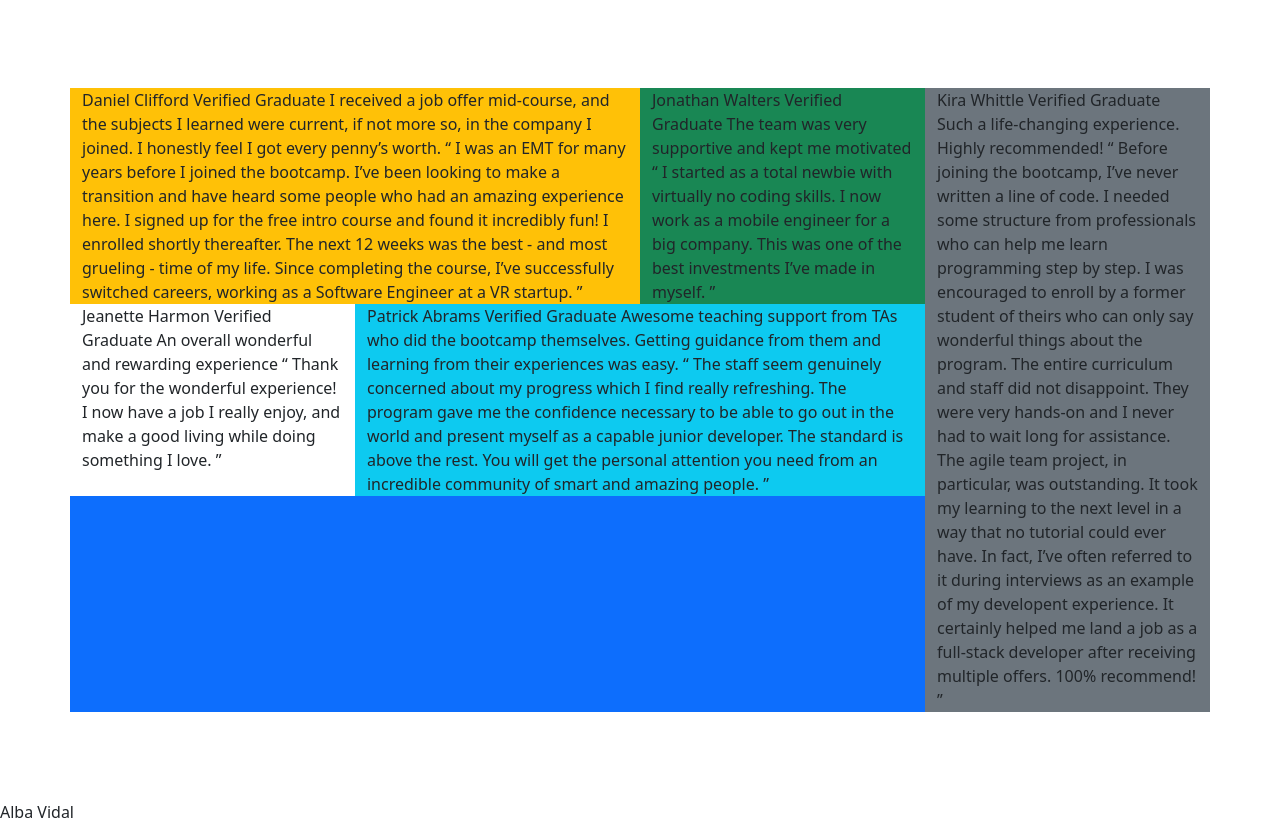
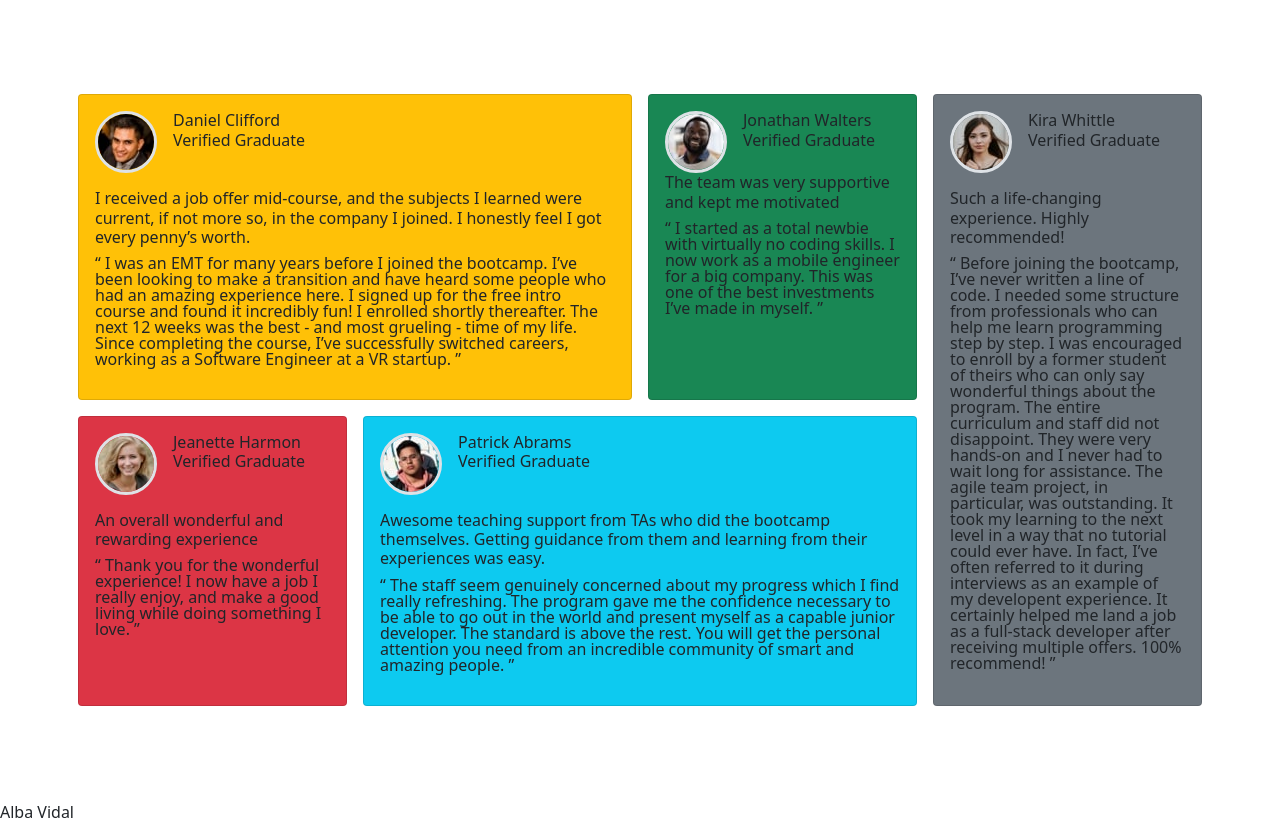
Before and after one commit to albavidalm/Testimonials-grid-section, a website: page index.html in a window 1280 px wide. Drawn offline with nearby package versions, Linux system fonts and the light colour scheme.

Commit message:
Add layout in CSS

```diff
--- a/index.html
+++ b/index.html
@@ -13,55 +13,126 @@
   <main class="container d-flex justify-content-center align-items-center vh-100">
     <div class="row">
       <!-- Left grid -->
-      <div class="col-12 col-lg-9 bg-primary">
+      <div class="col-12 col-lg-9">
         <div class="row">
-          <div class="col-12 col-lg-8 bg-warning">
-            Daniel Clifford
-            Verified Graduate
+
+
+          <div class="col-12 col-lg-8 p-2">
+            <article class="card h-100 bg-warning">
+              <div class="card-body">
+                <div class="d-flex mb-3">
+                  <img src="./images/image-daniel.jpg" alt="Daniel Clifford" class="border border-secundary border-3 rounded-circle">
+                  <div class="ps-3">
+                    <h6 class="m-0 h6">Daniel Clifford</h6>
+                    <p class="m-0 h6">Verified Graduate</p>
+                  </div>
+                </div>
+                <div>
+                  <p class="h6">
                     I received a job offer mid-course, and the subjects I learned were current, if not more so,
                     in the company I joined. I honestly feel I got every penny’s worth.
+                  </p>
+                  <p class="fs-6 lh-1">
                     “ I was an EMT for many years before I joined the bootcamp. I’ve been looking to make a
                     transition and have heard some people who had an amazing experience here. I signed up
                     for the free intro course and found it incredibly fun! I enrolled shortly thereafter.
                     The next 12 weeks was the best - and most grueling - time of my life. Since completing
                     the course, I’ve successfully switched careers, working as a Software Engineer at a VR startup. ”
+                  </p>
                 </div>
-          <div class="col-12 col-lg-4 bg-success">
-            Jonathan Walters
-            Verified Graduate
-            The team was very supportive and kept me motivated
+
+              </div>
+            </article>
+          </div>
+
+          <div class="col-12 col-lg-4 p-2">
+            <article class="card h-100 bg-success">
+              <div class="card-body mb-3">
+                <div class="d-flex">
+                  <img src="./images/image-jonathan.jpg" alt="Jonathan Walters" class="border border-secundary border-3 rounded-circle">
+                  <div class="ps-3">
+                    <h6 class="m-0 h6">Jonathan Walters</h6>
+                    <p class="m-0 h6">Verified Graduate</p>
+                  </div>
+                </div>
+                <div>
+                  <p class="h6">The team was very supportive and kept me motivated</p>
+                  <p class="f6-6 lh-1">
                     “ I started as a total newbie with virtually no coding skills. I now work as a mobile engineer
                     for a big company. This was one of the best investments I’ve made in myself. ”
+                  </p>
+                </div>
+              </div>
+            </article>
           </div>
 
         </div>
 
         <div class="row">
-          <div class="col-12 col-lg-4 bg-white">
-            Jeanette Harmon
-            Verified Graduate
-            An overall wonderful and rewarding experience
+
+          <div class="col-12 col-lg-4 p-2">
+            <article class="card h-100 bg-danger">
+              <div class="card-body">
+                <div class="d-flex mb-3">
+                  <img src="./images/image-jeanette.jpg" alt="Jeanette Harmon" class="border border-secundary border-3 rounded-circle">
+                  <div class="ps-3">
+                    <h6 class="m-0 h6">Jeanette Harmon</h6>
+                    <p class="m-0 h6">Verified Graduate</p>
+                  </div>
+                </div>
+                <div>
+                  <p class="h6">An overall wonderful and rewarding experience</p>
+                  <p class="f6-6 lh-1">
                     “ Thank you for the wonderful experience! I now have a job I really enjoy, and make a good living
                     while doing something I love. ”
+                  </p>
                 </div>
-          <div class="col-12 col-lg-8 bg-info">
-            Patrick Abrams
-            Verified Graduate
+              </div>
+            </article>
+          </div>
+
+          <div class="col-12 col-lg-8 p-2">
+            <article class="card h-100 bg-info">
+              <div class="card-body">
+                <div class="d-flex mb-3">
+                  <img src="./images/image-patrick.jpg" alt="Patrick Abrams" class="border border-secundary border-3 rounded-circle">
+                  <div class="ps-3">
+                    <h6 class="h6 m-0">Patrick Abrams</h6>
+                    <p class="m-0 h6">Verified Graduate</p>
+                  </div>
+                </div>
+                <div>
+                  <p class="h6">
                     Awesome teaching support from TAs who did the bootcamp themselves. Getting guidance from them and
                     learning from their experiences was easy.
+                  </p>
+                  <p class="f6-6 lh-1">
                     “ The staff seem genuinely concerned about my progress which I find really refreshing. The program
                     gave me the confidence necessary to be able to go out in the world and present myself as a capable
                     junior developer. The standard is above the rest. You will get the personal attention you need from
                     an incredible community of smart and amazing people. ”
+                  </p>
+                </div>
+              </div>
+            </article>
           </div>
         </div>
       </div>
 
       <!-- Right grid -->
-      <div class="col-12 col-lg-3 bg-secondary">
-        Kira Whittle
-        Verified Graduate
-        Such a life-changing experience. Highly recommended!
+      <div class="col-12 col-lg-3 p-2">
+        <article class="card h-100 bg-secondary">
+          <div class="card-body">
+            <div class="d-flex mb-3">
+              <img src="./images/image-kira.jpg" alt="Kira Whittle" class="border border-secundary border-3 rounded-circle">
+              <div class="ps-3">
+                <h6 class="h6 m-0">Kira Whittle</h6>
+                <p class="h6 m-0">Verified Graduate</p>
+              </div>
+            </div>
+            <div>
+              <p class="h6">Such a life-changing experience. Highly recommended!</p>
+              <p class="f6-6 lh-1">
                 “ Before joining the bootcamp, I’ve never written a line of code. I needed some structure from
                 professionals who can help me learn programming step by step. I was encouraged to enroll by a former
                 student of theirs who can only say wonderful things about the program. The entire curriculum and staff
@@ -70,16 +141,26 @@
                 could ever have. In fact, I’ve often referred to it during interviews as an example of my developent
                 experience. It certainly helped me land a job as a full-stack developer after receiving multiple offers.
                 100% recommend! ”
+              </p>
+            </div>
+          </div>
+        </article>
       </div>
     </div>
   </main>
 
+
+
+
   <footer class="footer">
     <p class="author">Alba Vidal</p>
-    <a class="link" href="mailto:albavidalm@gmail.com" target="_blank"><i class="fas fa-envelope"></i></a>
+    <a class="link" href="mailto:albavidalm@gmail.com" target="_blank"><i class="bi bi-envelope"></i></a>
     <a class="link" href="https://www.linkedin.com/in/albavidalm/" target="_blank"><i class="fab fa-linkedin"></i></a>
     <a class="link" href="https://github.com/albavidalm" target="_blank"><i class="fab fa-github"></i></a>
   </footer>
+
+
+
 </body>
 
 </html>
```
Also changed, not shown: package.json (added, +23 -0 lines), 1 other file. Lines whose indentation alone changed are shown as unchanged.
